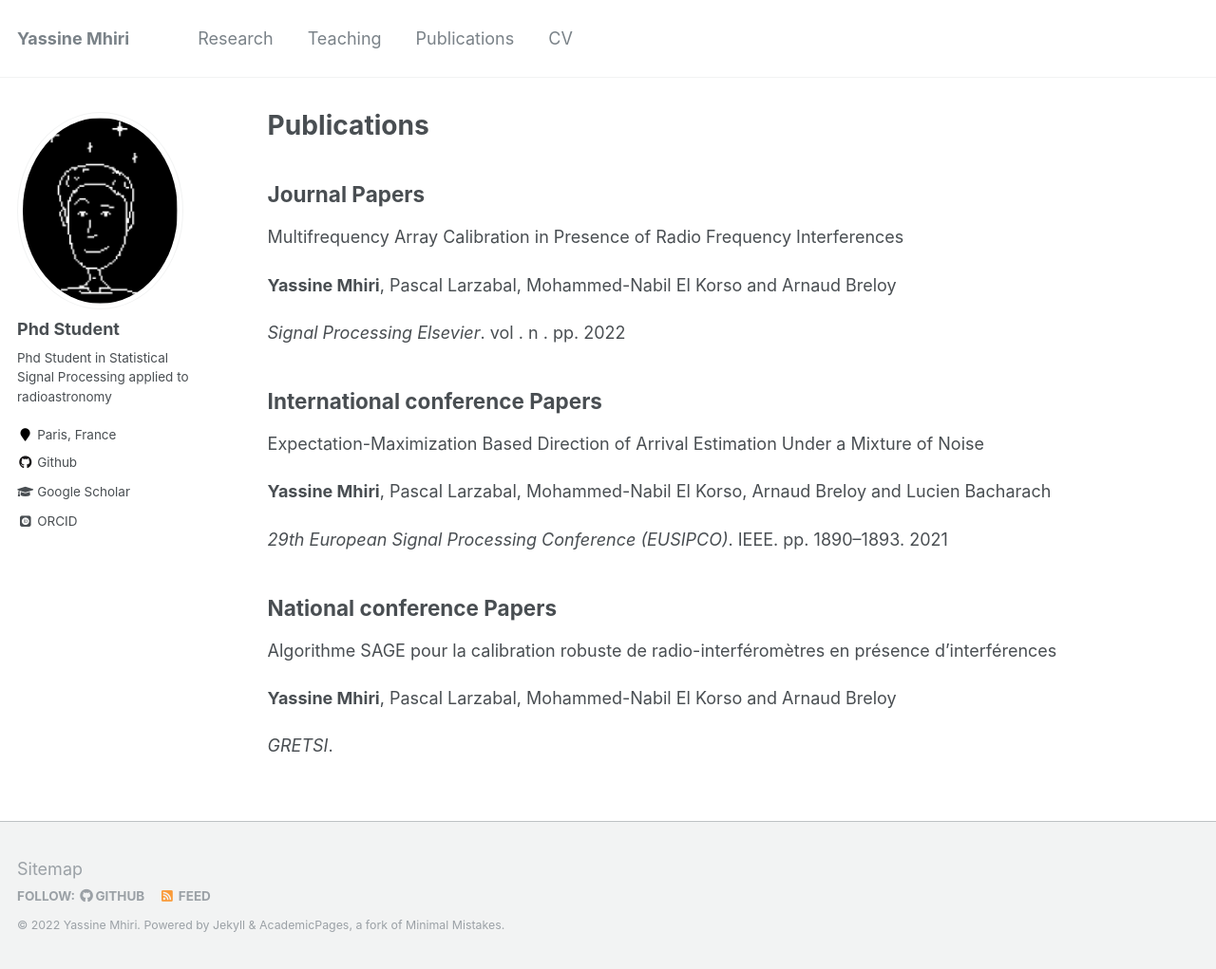
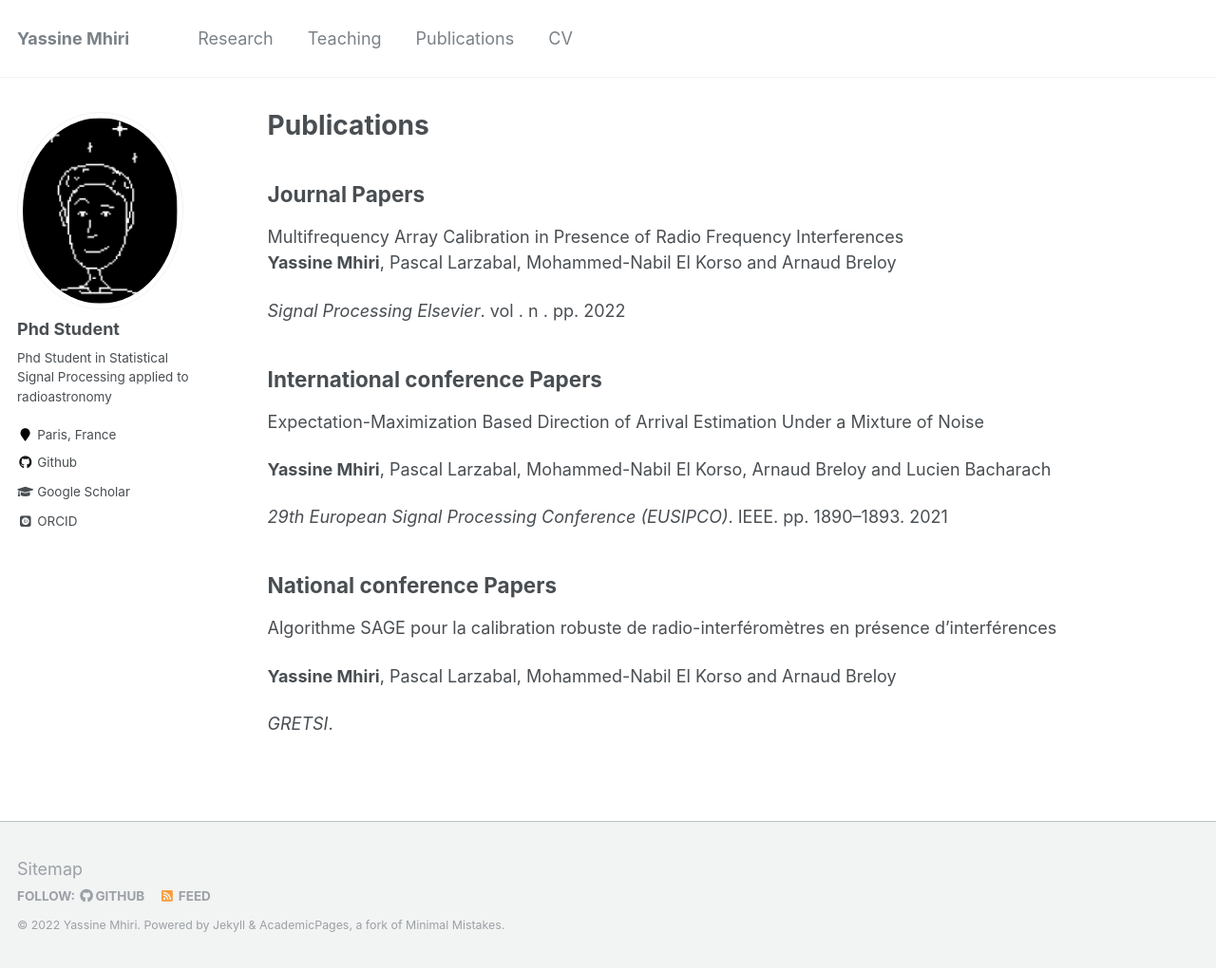
Before and after one commit to y-mhiri/y-mhiri.github.io, a Jekyll site: the page built from _pages/publications.md, in a window 1280 px wide and 1021 px high. Shown: the whole window at 95% size. Built offline with Jekyll 4.4.1, drawn with Linux system fonts in a browser that asks for light colours; some web fonts are replaced.

```diff
--- a/_pages/publications.md
+++ b/_pages/publications.md
@@ -17,8 +17,7 @@ author_profile: true
 
 
 ## Journal Papers
-Multifrequency Array Calibration in Presence of Radio Frequency Interferences
-
+Multifrequency Array Calibration in Presence of Radio Frequency Interferences \
 **Yassine Mhiri**, Pascal Larzabal, Mohammed-Nabil El Korso and Arnaud Breloy
 
 *Signal Processing Elsevier*. vol . n . pp. 2022
```
